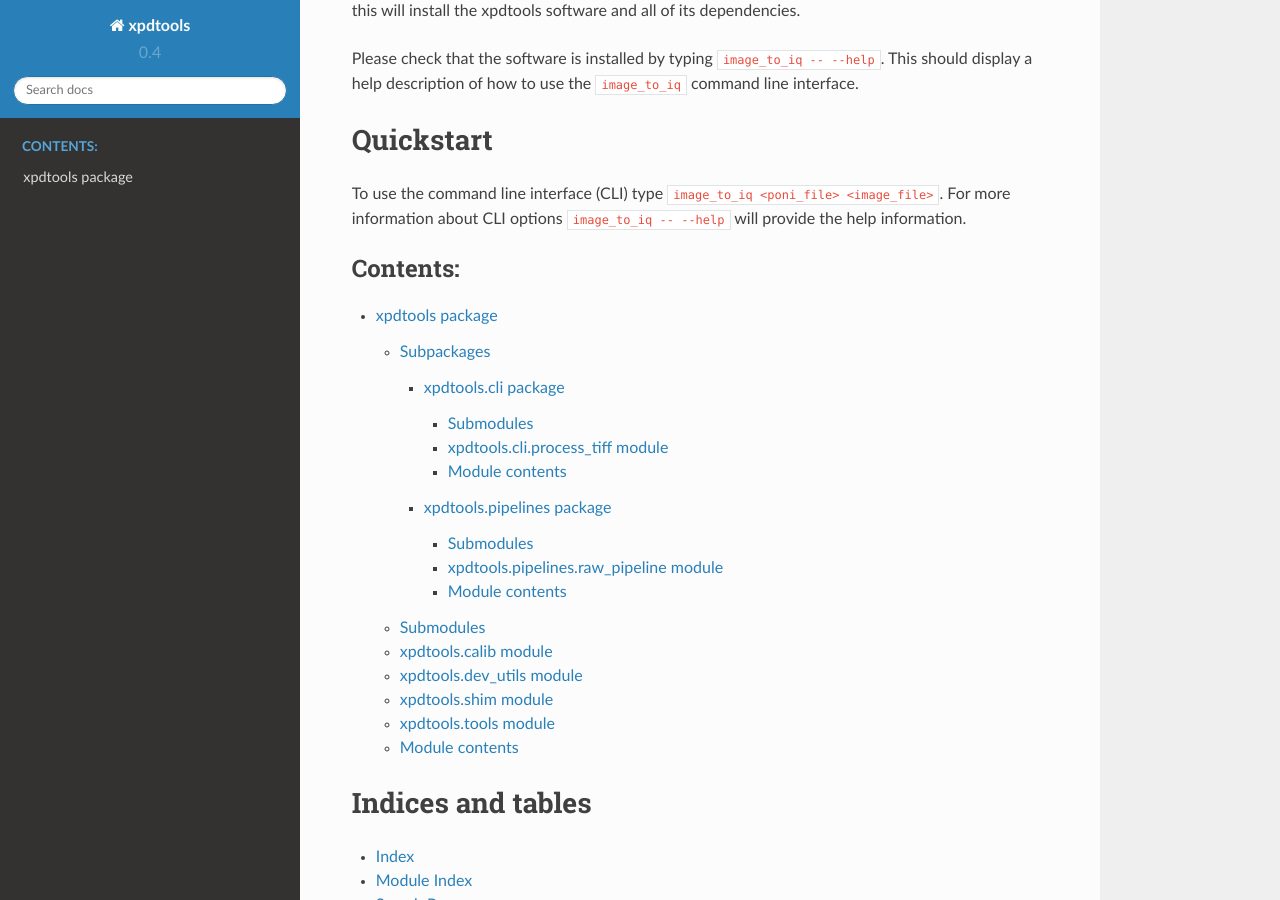
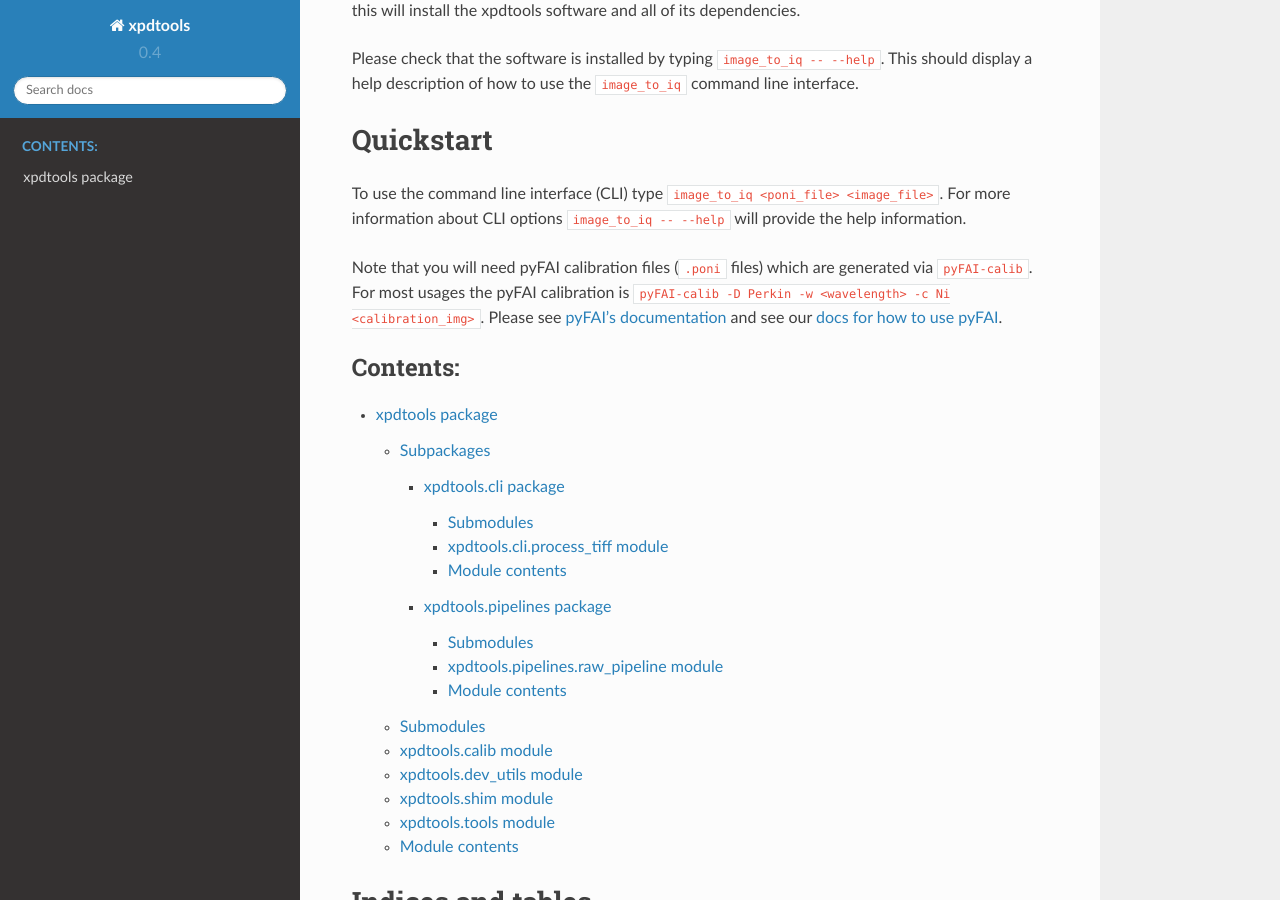
Before and after one commit to xpdAcq/xpdtools, a Sphinx documentation site: the page built from docs/index.rst, in a window 1280 px wide and 900 px high, scrolled down 513 px. Built offline with Sphinx 7.4.7 and the Read the Docs theme 2.0.0, drawn with Linux system fonts in a browser that asks for light colours.

Commit message:
add discussion of pyFAI

```diff
--- a/docs/index.rst
+++ b/docs/index.rst
@@ -35,6 +35,12 @@ To use the command line interface (CLI) type
 For more information about CLI options ``image_to_iq -- --help`` will provide
 the help information.
 
+Note that you will need pyFAI calibration files (``.poni`` files) which are
+generated via ``pyFAI-calib``.
+For most usages the pyFAI calibration is
+``pyFAI-calib -D Perkin -w <wavelength> -c Ni <calibration_img>``.
+Please see `pyFAI's documentation <https://pyfai.readthedocs.io/en/latest/man/pyFAI-calib.html>`_ and see our `docs for how to use pyFAI <https://xpdacq.github.io/xpdAcq/features.html?highlight=calibration#automated-calibration-capture>`_.
+
 
 .. toctree::
    :maxdepth: 4
```
